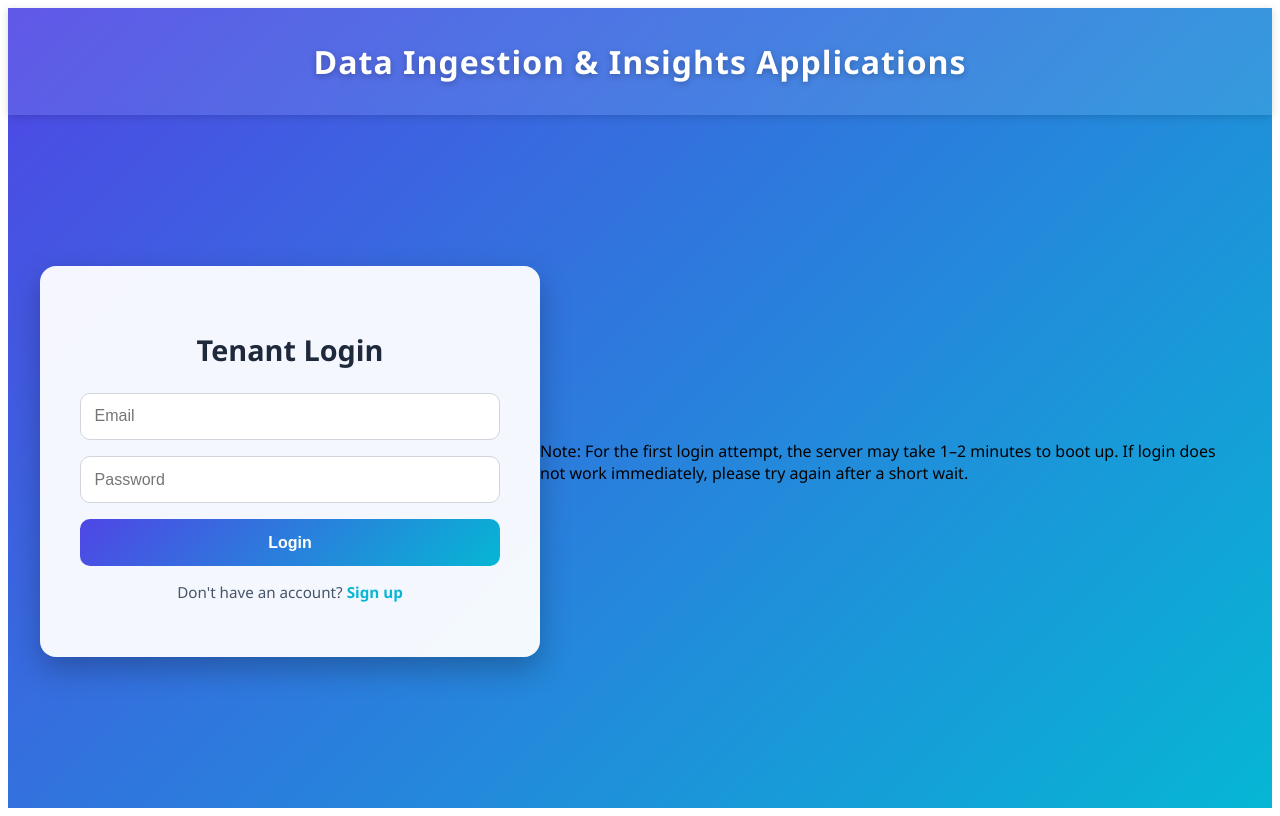
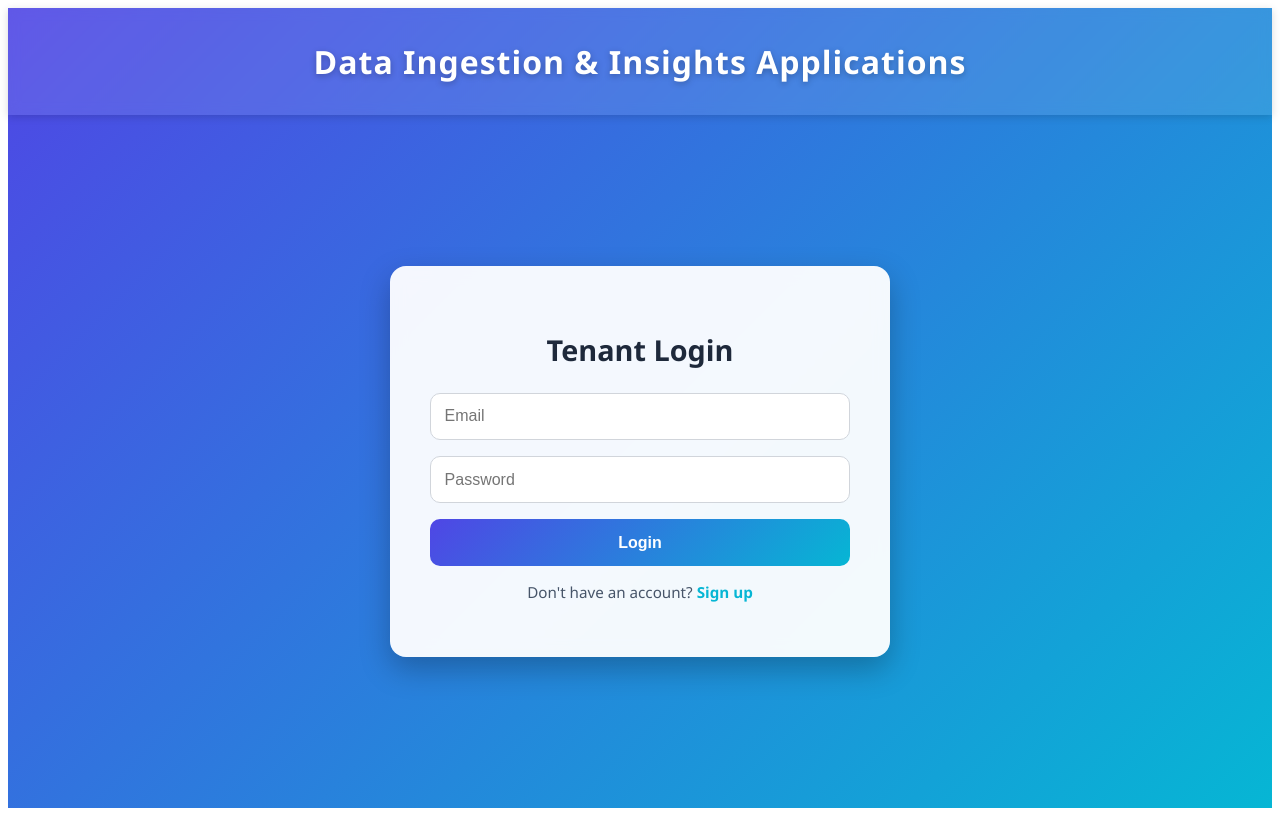
Before and after one commit to AKIL3333/xeno-frontend, a React (Create React App) app: page /login in a window 1280 px wide. Built offline with nearby package versions, Linux system fonts and the light colour scheme; no server answers.

Commit message:
Update Login.js

```diff
--- a/src/auth/Login.js
+++ b/src/auth/Login.js
@@ -64,10 +64,7 @@ const Login = () => {
             Don't have an account? <Link to="/signup">Sign up</Link>
           </p>
         </div>
-            <p className="server-hint">
-      Note: For the first login attempt, the server may take 1–2 minutes to boot up.
-      If login does not work immediately, please try again after a short wait.
-    </p>
+
       </div>
     </div>
   );
```
